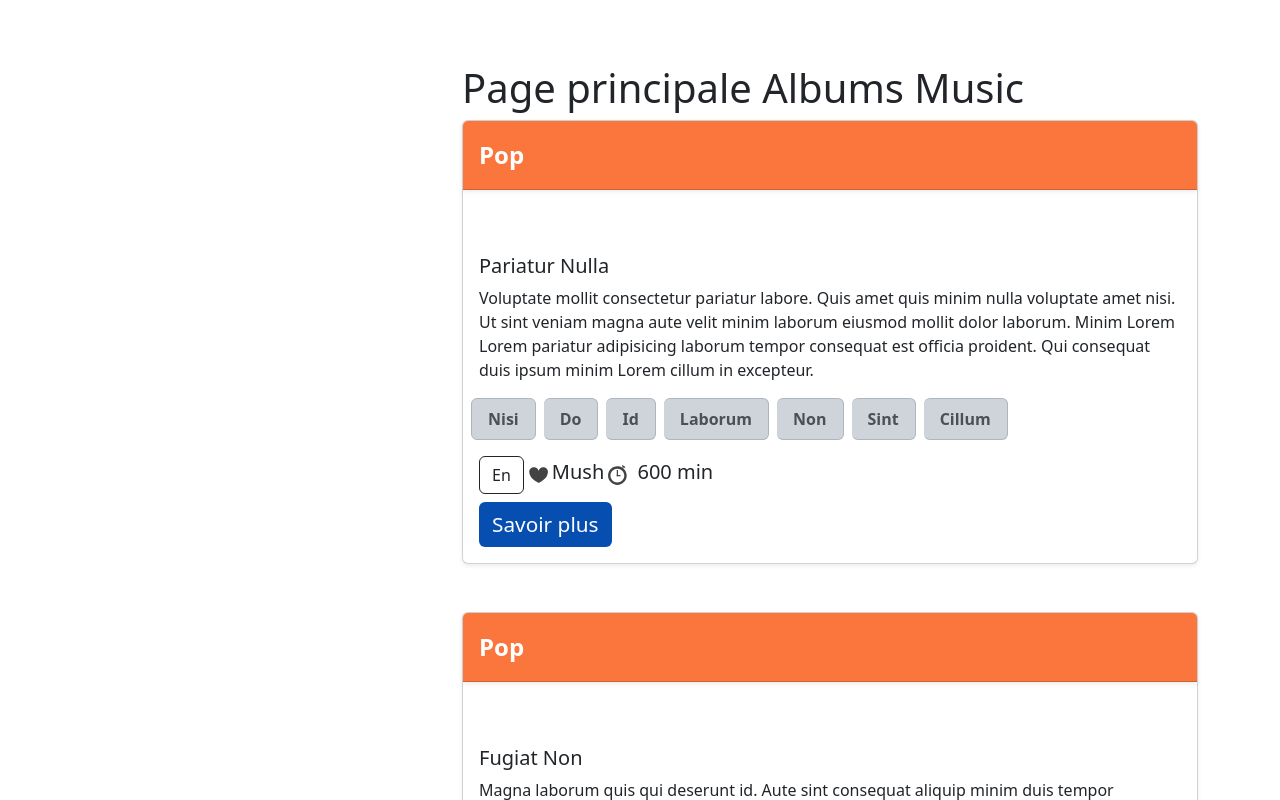
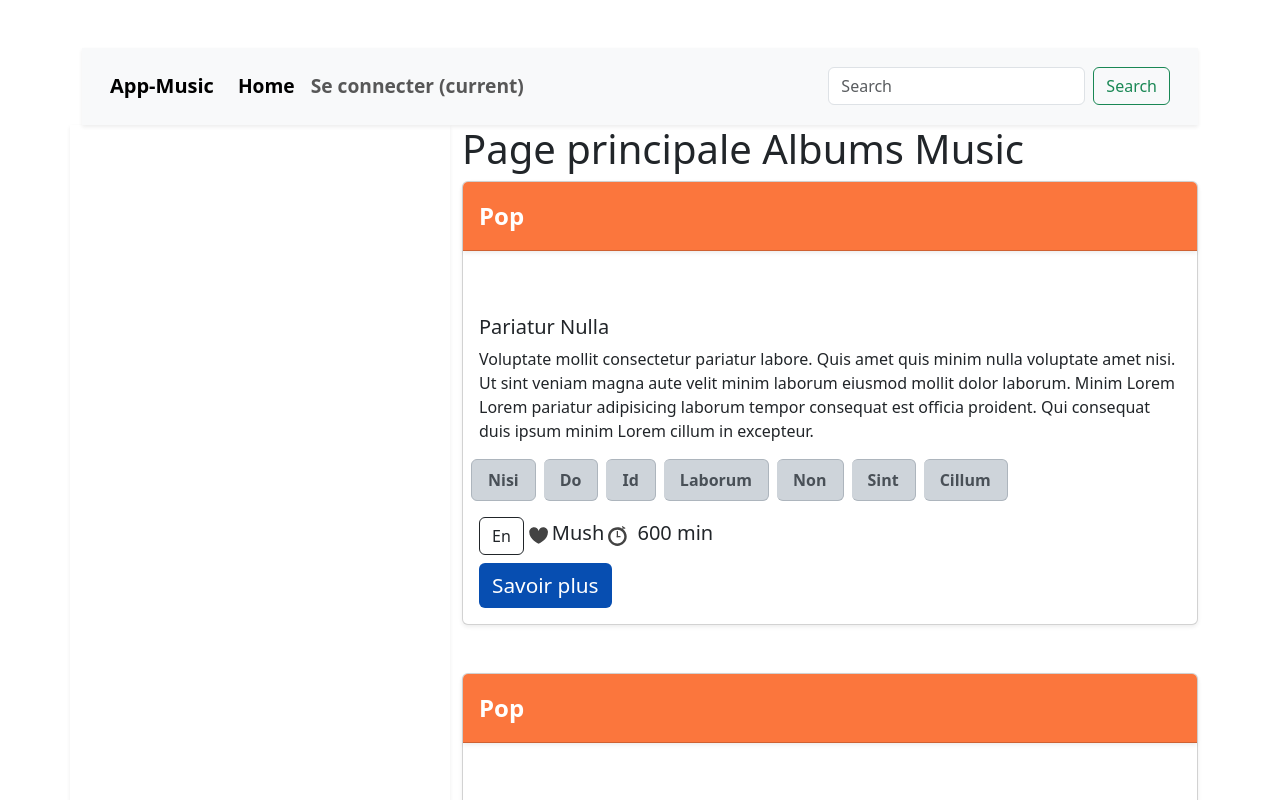
Before and after one commit to possidiuscapo/app-musics, an Angular app: page / in a window 1280 px wide. Shown: the top 800 px of the page. Built offline with nearby package versions, Linux system fonts and the light colour scheme.

Commit message:
installation de font awesome

```diff
--- a/package.json
+++ b/package.json
@@ -18,6 +18,7 @@
     "@angular/platform-browser": "^16.1.0",
     "@angular/platform-browser-dynamic": "^16.1.0",
     "@angular/router": "^16.1.0",
+    "font-awesome": "^4.7.0",
     "rxjs": "~7.8.0",
     "tslib": "^2.3.0",
     "zone.js": "~0.13.0"
--- a/src/app/album-details/album-details.component.html
+++ b/src/app/album-details/album-details.component.html
@@ -8,7 +8,7 @@
             </a>
         </div>
         <ul class="list-group" >
-            <li class="list-group-item bg-body-tertiary" *ngFor=" let tab of tabDeList" style="text-transform: capitalize;"> {{ tab }} </li>
+            <li class="list-group-item" *ngFor=" let tab of tabDeList" style="text-transform: capitalize; background-color: rgb(107, 107, 107); color: white;"> {{ tab }} </li>
         </ul>
     </div>
 
--- a/src/app/albums/albums.component.html
+++ b/src/app/albums/albums.component.html
@@ -1,5 +1,5 @@
 <div class="row content" *ngIf="albums">
-    <div class="col-sm-4 video">
+    <div class="col-sm-4 video shadow-sm mb-5 ">
         <div class="card border border-0">
             <app-album-details [album]="selectedAlbum"></app-album-details>
         </div>
--- a/src/app/app.component.html
+++ b/src/app/app.component.html
@@ -1,6 +1,29 @@
-<div class="container-fuild principal">
-  <nav class="navbar navbar-expand-lg navbar-light">
-
+<div class="container-fuild principal ">
+    <nav class="navbar navbar-expand-lg bg-body-tertiary shadow-sm p-3" style="font-weight: 600; font-size: 1.2rem;">
+        <div class="container-fluid">
+          <a class="navbar-brand" href="#" style="text-transform: capitalize;">{{title}} </a>
+          <button class="navbar-toggler" type="button" data-bs-toggle="collapse" data-bs-target="#navbarSupportedContent" aria-controls="navbarSupportedContent" aria-expanded="false" aria-label="Toggle navigation">
+            <span class="navbar-toggler-icon"></span>
+          </button>
+          <div class="collapse navbar-collapse" id="navbarSupportedContent">
+            <ul class="navbar-nav me-auto mb-2 mb-lg-0">
+              <li class="nav-item">
+                <a class="nav-link active" aria-current="page" href="#">Home
+                    <!-- <span class="sr-only">(current)</span> -->
+                </a>
+              </li>
+              <li class="nav-item">
+                <a class="nav-link" href="#">Se connecter
+                    <span class="sr-only">(current)</span>
+                </a>
+              </li>
+            </ul>
+            <form class="d-flex" role="search">
+              <input class="form-control me-2" type="search" placeholder="Search" aria-label="Search">
+              <a href=""><button class="btn btn-outline-success" type="submit">Search</button></a>
+            </form>
+          </div>
+        </div>
   </nav>
 
   <app-albums></app-albums>
```
Also changed, not shown: 1 other file (tests, documents, lock files or other folders).
